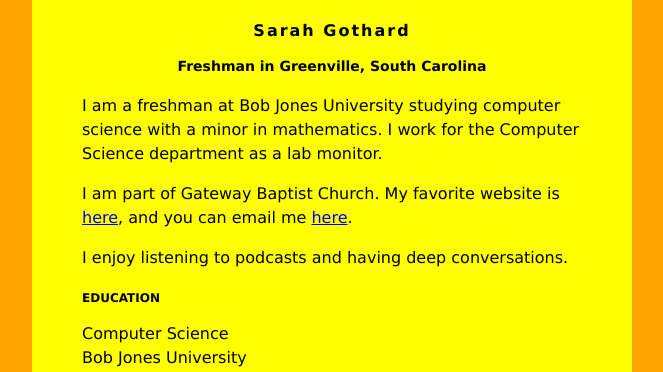
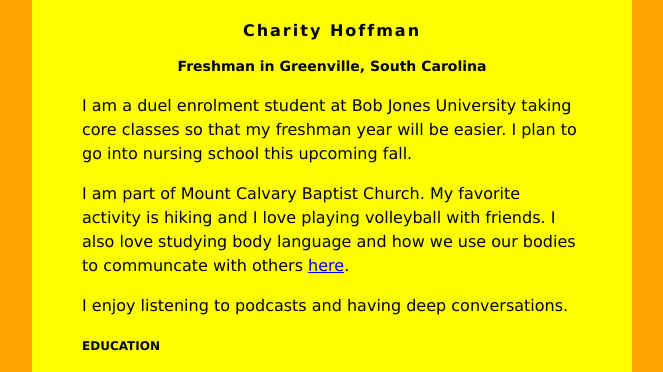
Before and after one commit to Ijaogkt/Ijaogkt.github.io, a plain HTML site: page index.html in a window 1280 px wide. Shown: the top 372 px of the page, without its empty margins (308-971 px from the left). Drawn offline with Linux system fonts and the light colour scheme.

Commit message:
Update index.html

```diff
--- a/index.html
+++ b/index.html
@@ -30,14 +30,14 @@ h3 {
 </head>
 <body>
     <div id="content">
-        <h1>Sarah Gothard</h1>
+        <h1>Charity Hoffman</h1>
         <h2>Freshman in Greenville, South Carolina</h2>
 
-         <p>I am a freshman at Bob Jones University studying computer science with a minor in
-            mathematics. I work for the Computer Science department as a lab monitor.</p>
+         <p>I am a duel enrolment student at Bob Jones University taking core classes so that my freshman year will be easier. I plan to go into nursing school this upcoming fall.</p>
          <p>
-            I am part of Gateway Baptist Church. My favorite website is
-            <a href="https://mobilehymns.org/">here</a>, and you can email me
+             I am part of Mount Calvary Baptist Church. My favorite activity is hiking
+             and I love playing volleyball with friends. I also love studying body language
+             and how we use our bodies to communcate with others
             <a href="mailto:sgothard@bju.edu">here</a>.
          </p>
          <p>
```
